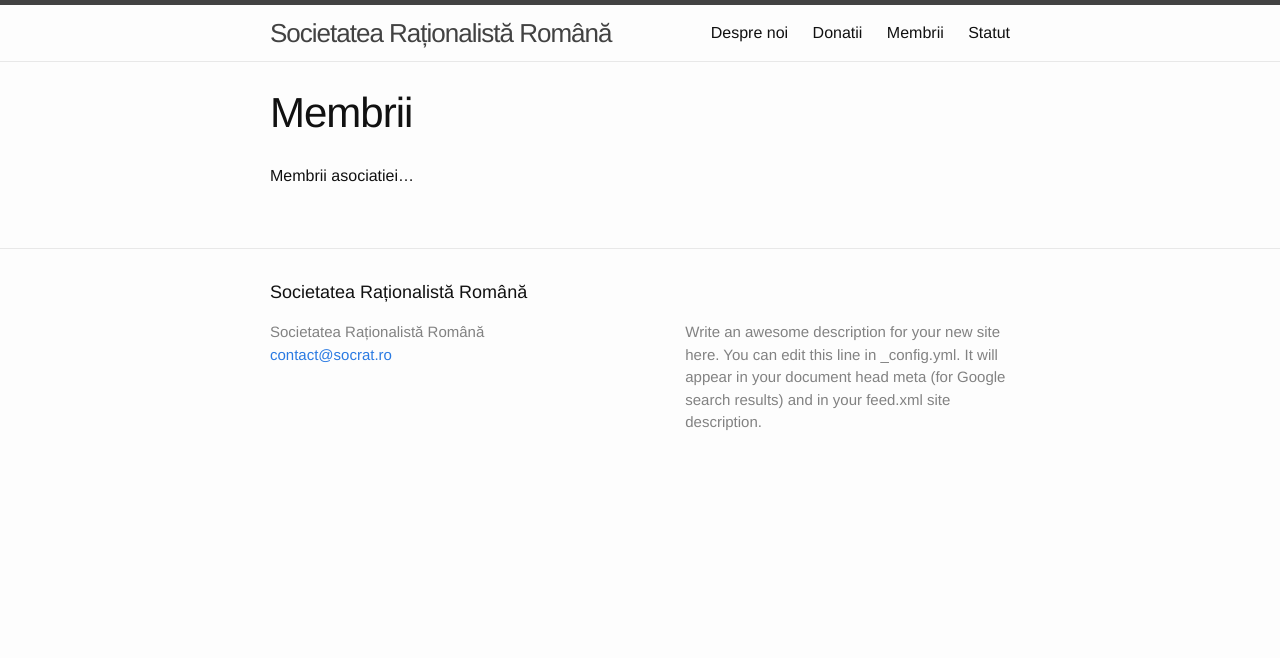
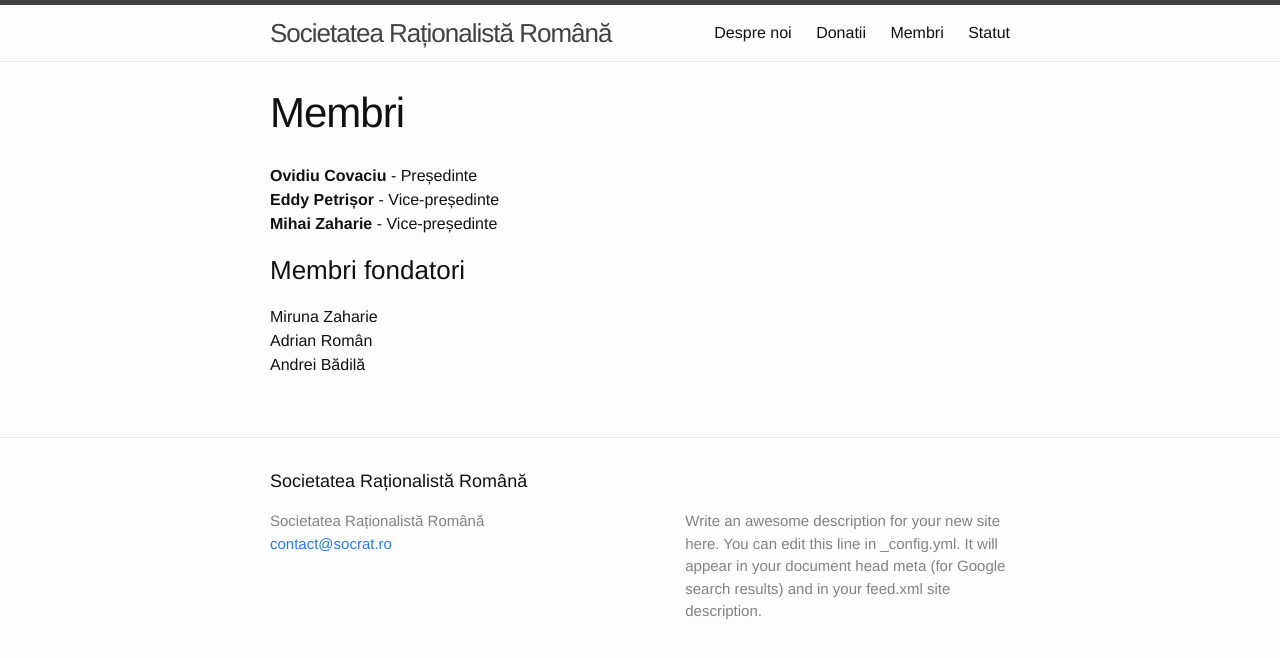
Before and after one commit to SocRatRo/socratro.github.io, a Jekyll site: the page built from about/members.md, in a window 1280 px wide. Shown: the top 658 px of the page. Built offline with Jekyll 4.4.1, drawn with Linux system fonts in a browser that asks for light colours.

Commit message:
Member list update

```diff
--- a/about/members.md
+++ b/about/members.md
@@ -1,7 +1,15 @@
 ---
 layout: page
-title: Membrii
-permalink: /membrii.html
+title: Membri
+permalink: /membri.html
 ---
 
-Membrii asociatiei...
+**Ovidiu Covaciu** - Președinte
+**Eddy Petrișor** - Vice-președinte
+**Mihai Zaharie** - Vice-președinte
+
+### Membri fondatori
+
+Miruna Zaharie
+Adrian Român
+Andrei Bădilă
```
